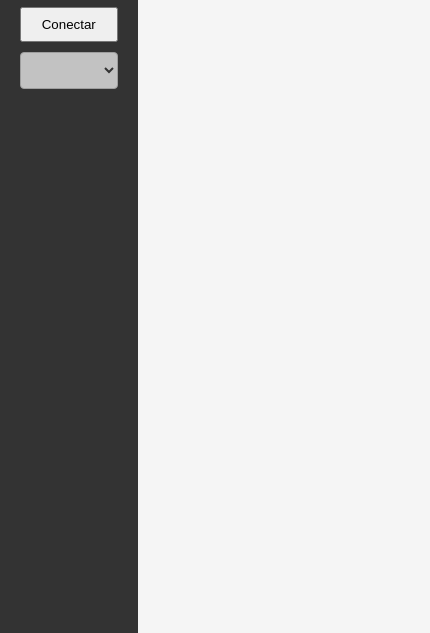
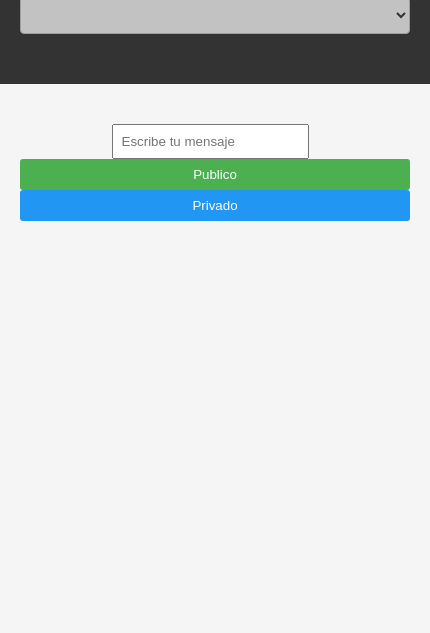
Before and after one commit to sergio1586/chat, a website: page public/index.html in a window 390 px wide. Shown: the part 211-844 px from the top of the page, 430 px wide, since content can reach past the window. Drawn offline with nearby package versions, Linux system fonts and the light colour scheme; no server answers.

Commit message:
estilo responsivo

```diff
--- a/public/css/estilo.css
+++ b/public/css/estilo.css
@@ -1,3 +1,4 @@
+/* Estilos generales que se aplicarán a todas las pantallas */
 body {
     font-family: Arial, sans-serif;
     background-color: #f5f5f5;
@@ -95,15 +96,40 @@ select {
     color: #333;
 }
 
-  /* Estilo para las opciones <option> */
+/* Estilo para las opciones <option> */
 option {
     font-size: 14px;
     background-color: #fff;
     color: #333;
 }
 
-  /* Estilo para destacar la opción seleccionada */
+/* Estilo para destacar la opción seleccionada */
 option:checked {
     background-color: #007BFF;
     color: #fff;
 }
+
+/* Estilos específicos para pantallas más pequeñas (dispositivos móviles) */
+@media only screen and (max-width: 600px) {
+    #chat-container {
+        flex-direction: column;
+    }
+
+    #sidebar {
+        width: 100%;
+    }
+
+    #main {
+        width: 100%;
+    }
+
+    #input-container {
+        flex-direction: column;
+    }
+
+    #enviarPublico,
+    #enviarPrivado {
+        width: 100%;
+        margin: 0;
+    }
+}
--- a/server.js
+++ b/server.js
@@ -46,8 +46,8 @@ socket.on('privado', function (data) {
             socket tiene un campo id que contiene la clave
         */
         //envia el privado indincado a quien, el nombre del remite y el mensaje
-        io.to(socketDestino.id).emit('privado', { nombre, mensaje: data.mensaje });
-        io.to(idUsuario).emit('privado',{nombre,mensaje:data.mensaje});
+        io.to(socketDestino.id).emit('privado', { nombre, mensaje: data.mensaje });//esta es para el que recibe
+        io.to(idUsuario).emit('privado',{nombre,mensaje:data.mensaje});//esto es el que envia
     }
 });
 //muestra cuando un usuario se desconecta, lo borra del array u muestra la lista actualizada
@@ -68,7 +68,6 @@ function enviarListaUsuarios() {
             nombreUsuario: usuarios[id].usuarioElegido
         };
     });
-
         //envia la lista estructurada al cliente
     io.emit('listaUsuarios', listaUsuarios);
 }
```
